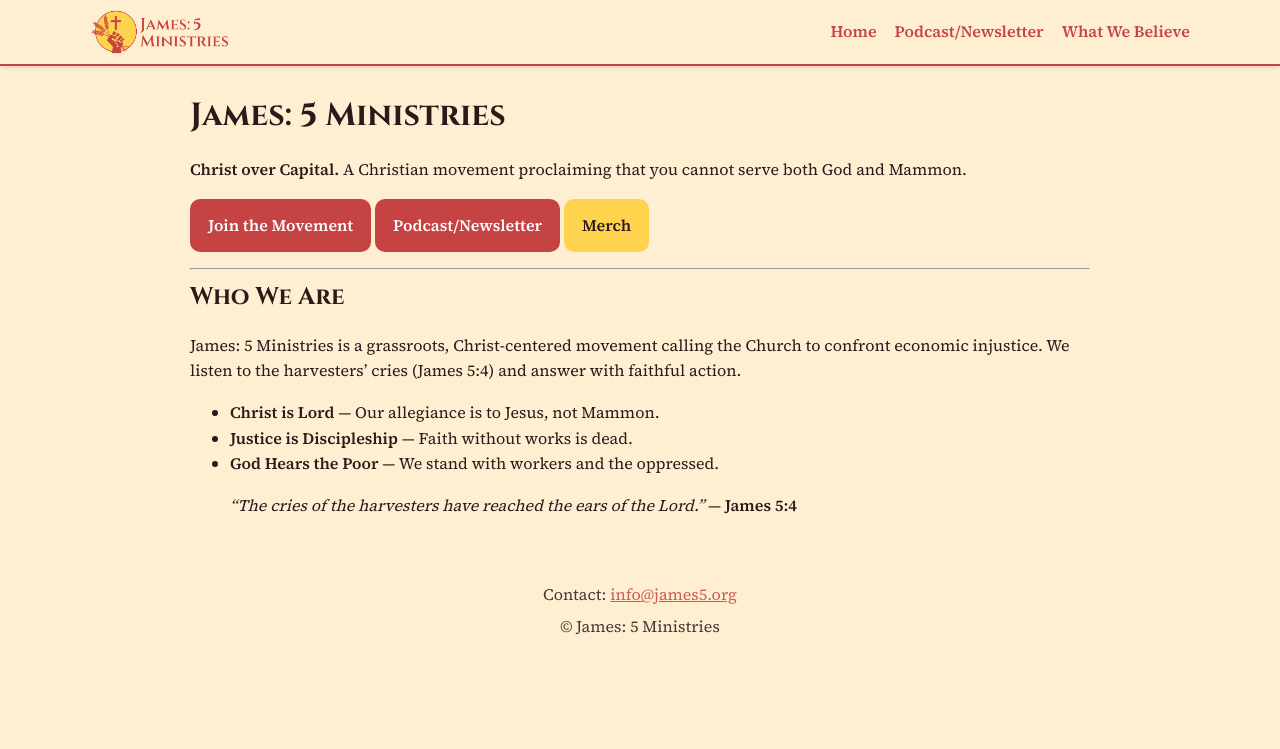
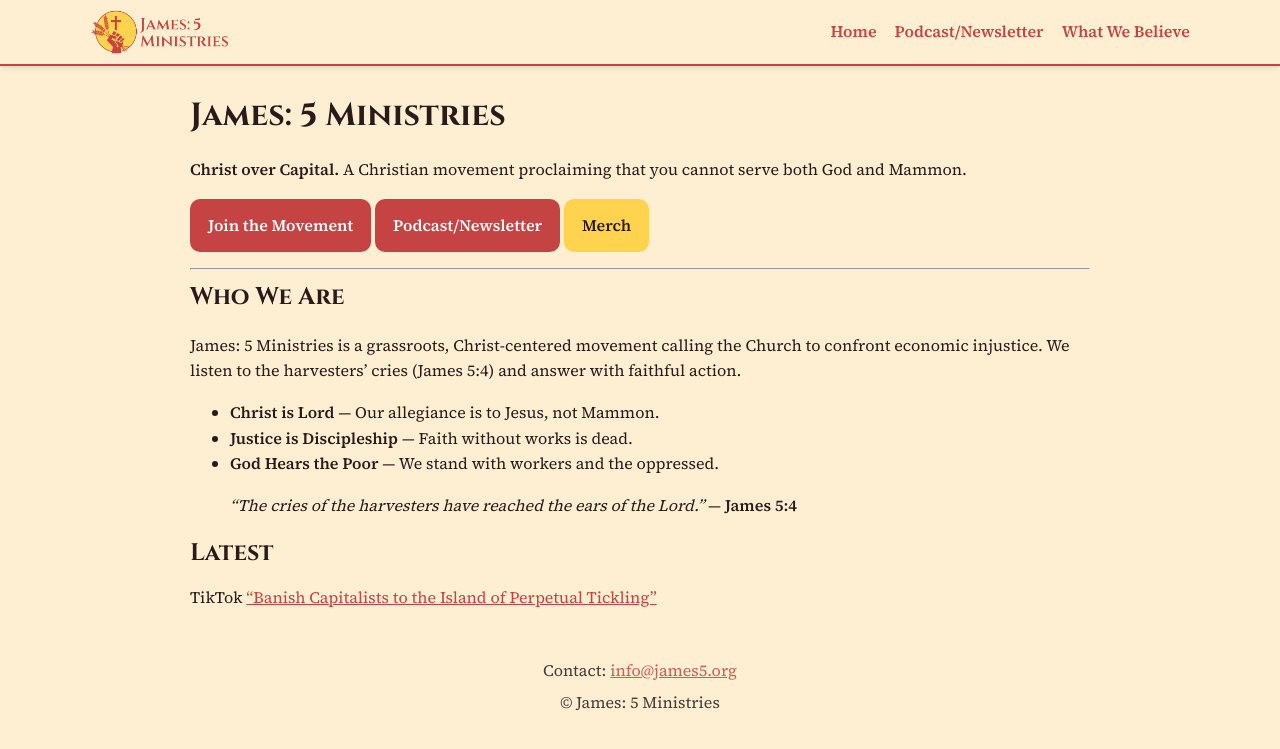
Before and after one commit to james5ministries/james5ministries.github.io, a Jekyll site: the page built from index.md, in a window 1280 px wide. Shown: the top 749 px of the page. Built offline with Jekyll 4.4.1, drawn with Linux system fonts in a browser that asks for light colours.

Commit message:
Add latest media section to index.md
Added a section for latest media with a TikTok link.

```diff
--- a/index.md
+++ b/index.md
@@ -23,3 +23,23 @@ James: 5 Ministries is a grassroots, Christ-centered movement calling the Church
 - **God Hears the Poor** — We stand with workers and the oppressed.
 
 > *“The cries of the harvesters have reached the ears of the Lord.”* — **James 5:4**
+
+<section class="latest-media">
+  <h2>Latest</h2>
+
+  <div class="media-card">
+    <span class="platform">TikTok</span>
+    <a href="https://www.tiktok.com/@james5ministries/video/7594893863509118221" target="_blank" rel="noopener">
+      “Banish Capitalists to the Island of Perpetual Tickling”
+    </a>
+  </div>
+
+<!--
+  <div class="media-card">
+    <span class="platform">YouTube</span>
+    <a href="https://www.youtube.com/watch?v=YYYYYYYYYY" target="_blank" rel="noopener">
+      “Why James 5 condemns exploitative wealth”
+    </a>
+  </div>
+  -->
+</section>
```
